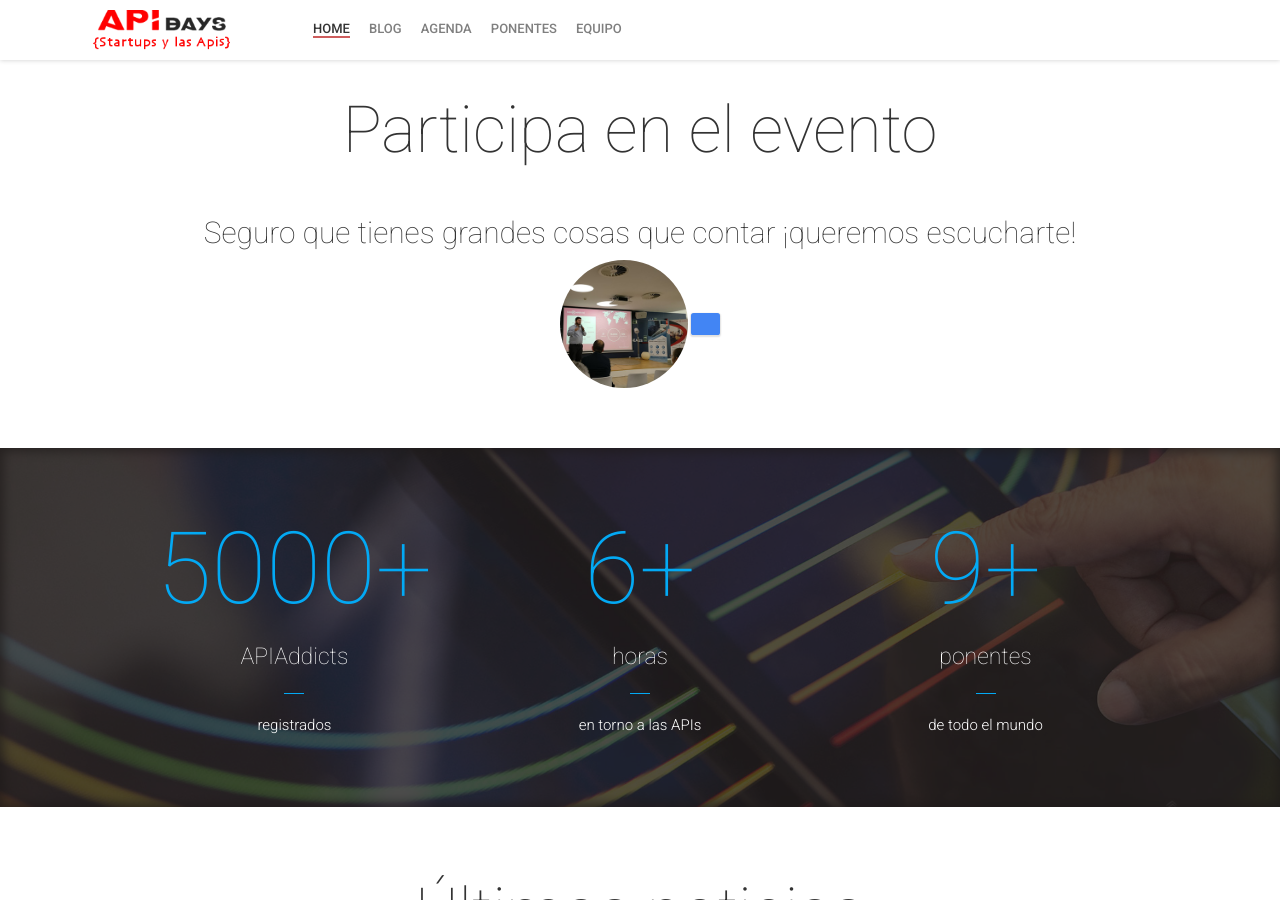
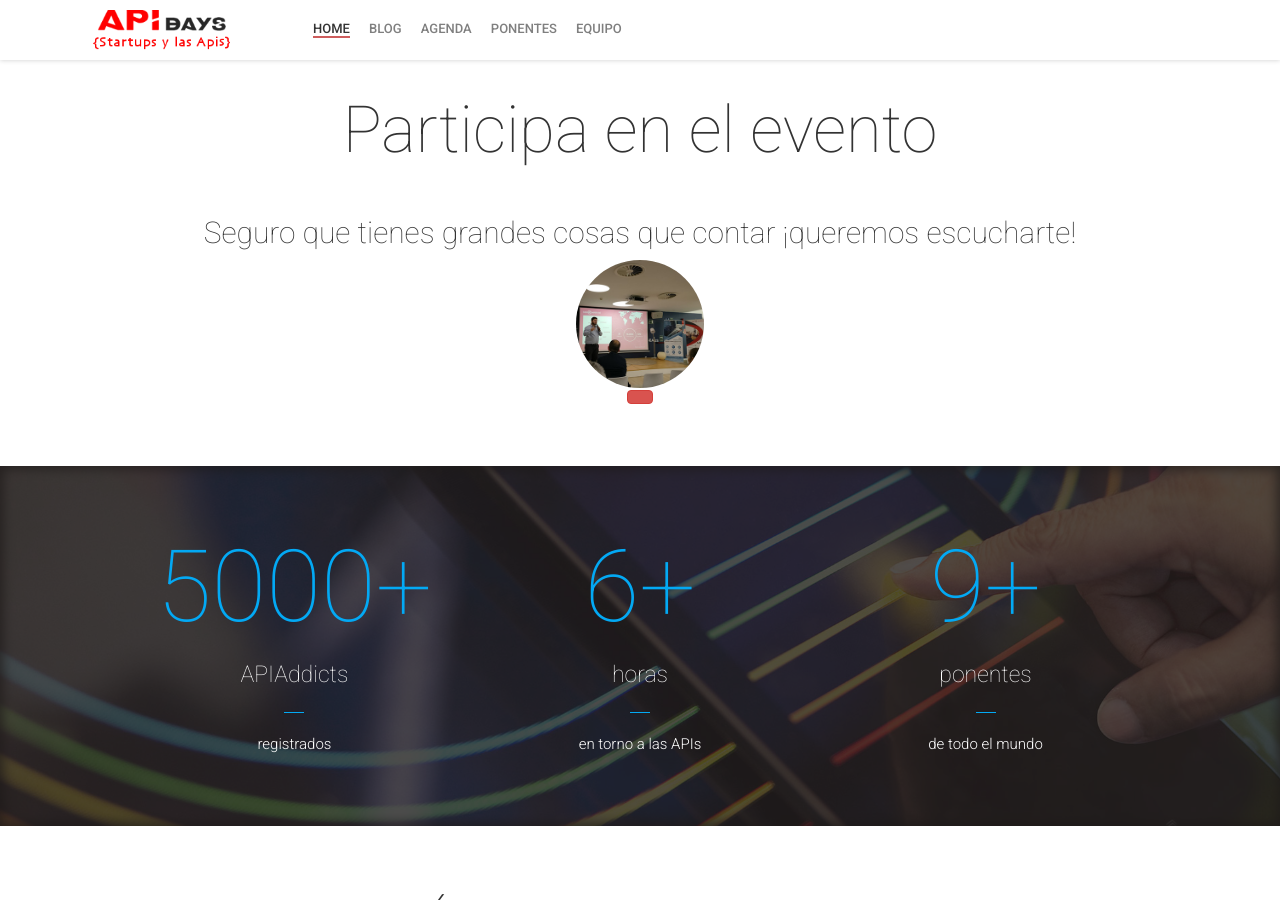
Before and after one commit to apiaddicts/startupsylasapisIII, a Jekyll site: the page built from index.html, in a window 1280 px wide and 900 px high, scrolled down 1383 px. Built offline with Jekyll 4.4.1, drawn with Linux system fonts in a browser that asks for light colours; nearby versions of some CDN libraries; comment, search, counter and statistics services are not loaded.

Commit message:
fix button

```diff
--- a/_includes/participa.html
+++ b/_includes/participa.html
@@ -2,5 +2,6 @@
     <h3>{{ site.participaTitle }}</h3>
     <h5>{{ site.participaText }}</h5>
     <img class="img-circle" src="{{ site.baseurl }}/img/about-section/conference.jpg" height="128" width="128">
-    <div class="btn btn-primary waves-effect waves-button waves-light waves-float" href="{{ site.buttonLink }}">{{ site.buttonText }}</div>
+    <br>
+    <button  class="btn btn-danger" href="{{ site.buttonLink }}">{{ site.buttonText }}</button >
 </section>
```
